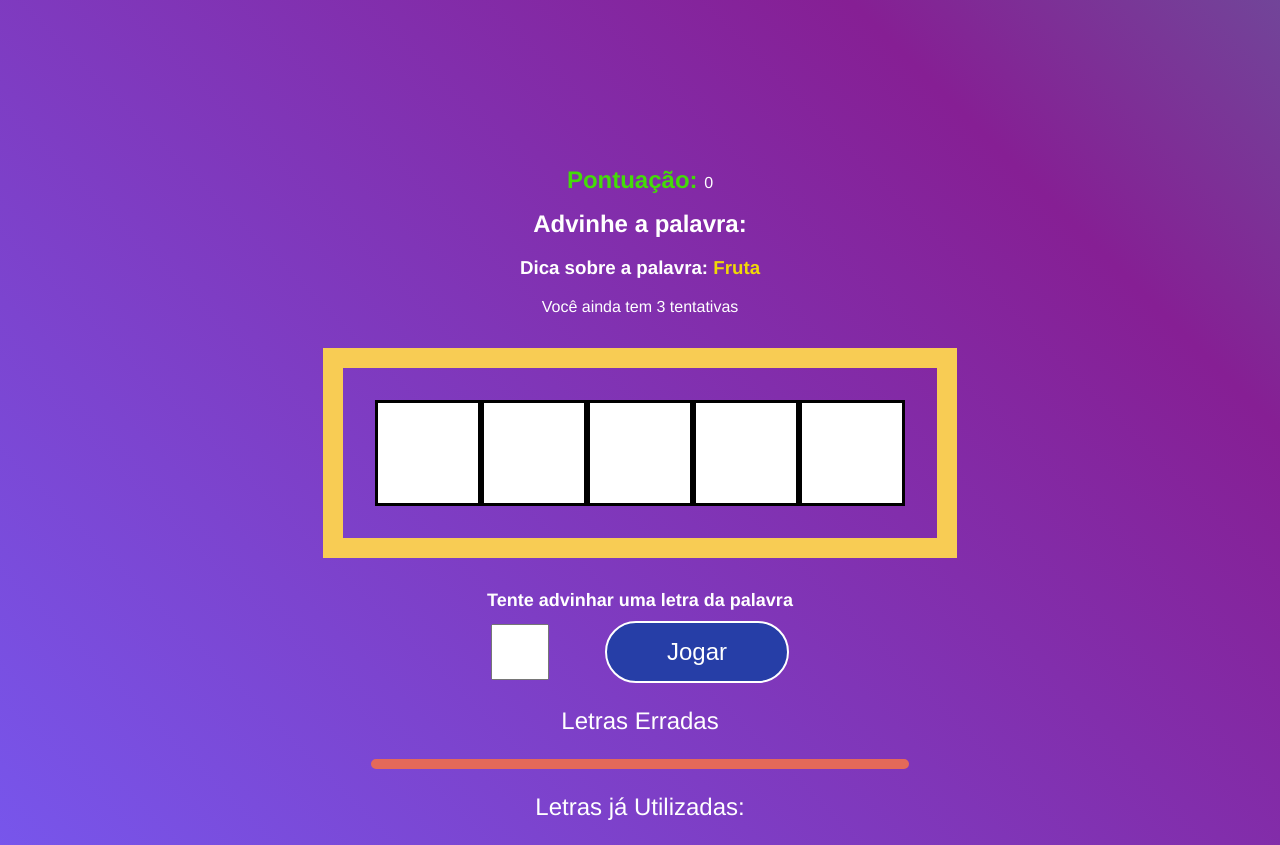
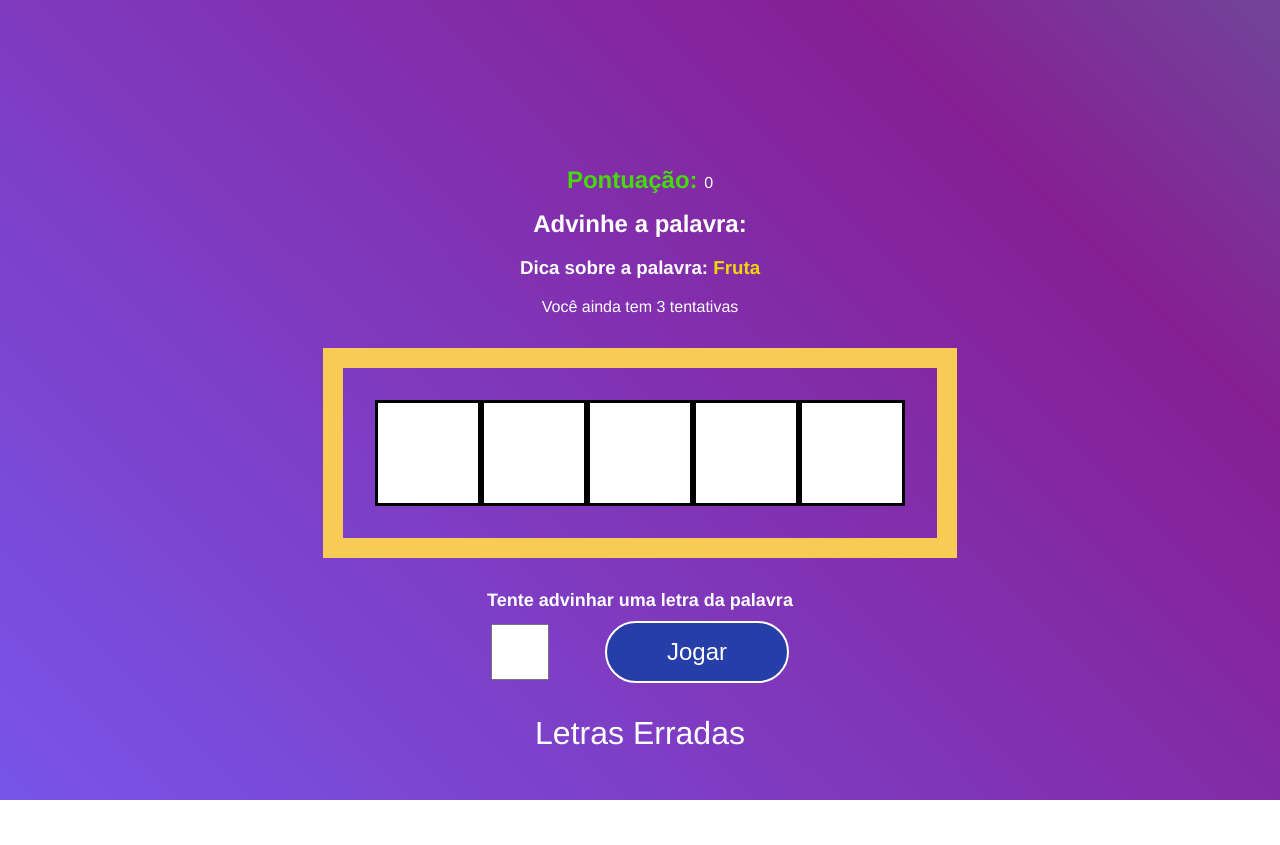
Before and after one commit to Rafaellrx12/secret-word, a React (Create React App) app: page / in a window 1280 px wide. Both pictures are taken after a click on the button "Começar Jogo". After the commit the page ends 800 px from the top, so only its background shows below. Built offline with nearby package versions, Linux system fonts and the light colour scheme.

Commit message:
feat: add more css styles

```diff
--- a/src/components/Game.jsx
+++ b/src/components/Game.jsx
@@ -74,8 +74,6 @@ const Game = ({
               </span>
             ))}
           </div>
-          <p>Letras já Utilizadas: </p>
-          {guessedLetters}
         </div>
       </div>
     </>
--- a/src/components/Game.module.css
+++ b/src/components/Game.module.css
@@ -58,15 +58,16 @@
 .letterContainer button {
   margin-left: 1em;
 }
+.letterContainer {
+  margin-bottom: 10px;
+}
 
 .wrongLettersContainer p {
-  font-size: 1.5em;
+  margin-bottom: 10px;
+  font-size: 2em;
   font: bold;
 }
 .letrasErradas {
-  border: 5px solid rgb(228, 105, 89);
-  font-size: large;
-  margin-right: 80px;
-  margin-left: 80px;
-  border-radius: 20px;
+  font-size: 1.3em;
+  color: #000;
 }
```
